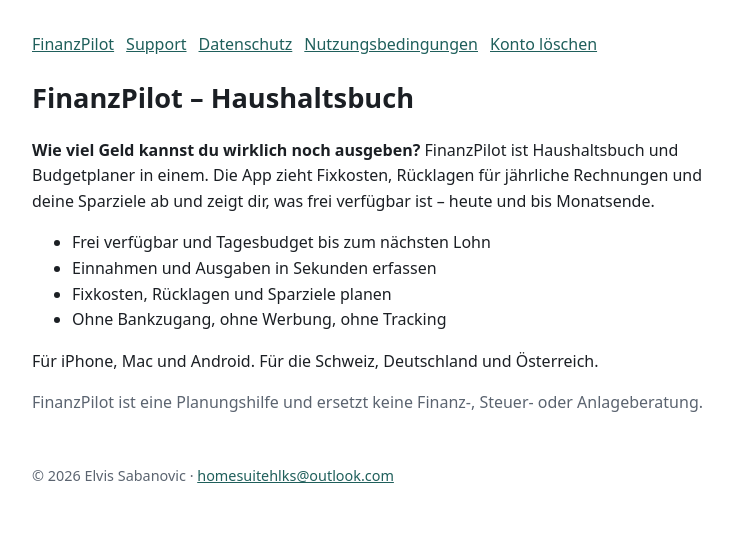
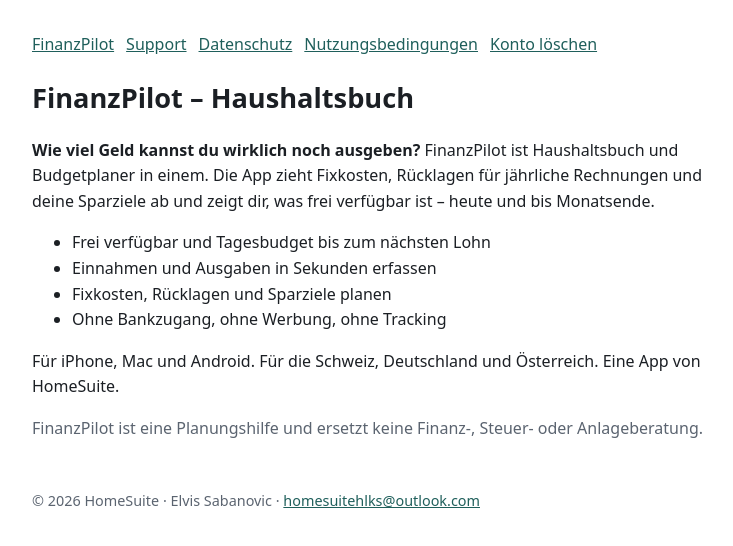
Before and after one commit to HomeSuiteHLKS/finanzpilot-website, a plain HTML site: page index.html in a window 1280 px wide. Shown: the whole page, without its empty margins (268-1001 px from the left). Drawn offline with Linux system fonts and the light colour scheme.

Commit message:
Domain finanzpilot.homesuite.ch, Anbieter HomeSuite

```diff
--- a/index.html
+++ b/index.html
@@ -27,9 +27,9 @@
 <li>Fixkosten, Rücklagen und Sparziele planen</li>
 <li>Ohne Bankzugang, ohne Werbung, ohne Tracking</li>
 </ul>
-<p>Für iPhone, Mac und Android. Für die Schweiz, Deutschland und Österreich.</p>
+<p>Für iPhone, Mac und Android. Für die Schweiz, Deutschland und Österreich. Eine App von HomeSuite.</p>
 <p class="muted">FinanzPilot ist eine Planungshilfe und ersetzt keine Finanz-, Steuer- oder Anlageberatung.</p>
-<footer class="muted" style="margin-top:3rem;font-size:.9rem">© 2026 Elvis Sabanovic · <a href="mailto:homesuitehlks@outlook.com">homesuitehlks@outlook.com</a></footer>
+<footer class="muted" style="margin-top:3rem;font-size:.9rem">© 2026 HomeSuite · Elvis Sabanovic · <a href="mailto:homesuitehlks@outlook.com">homesuitehlks@outlook.com</a></footer>
 </main>
 </body>
 </html>
```
Also changed, not shown: datenschutz/index.html (+2 -2 lines), konto-loeschen/index.html (+1 -1 lines), nutzungsbedingungen/index.html (+2 -2 lines), support/index.html (+1 -1 lines), 1 other file.
